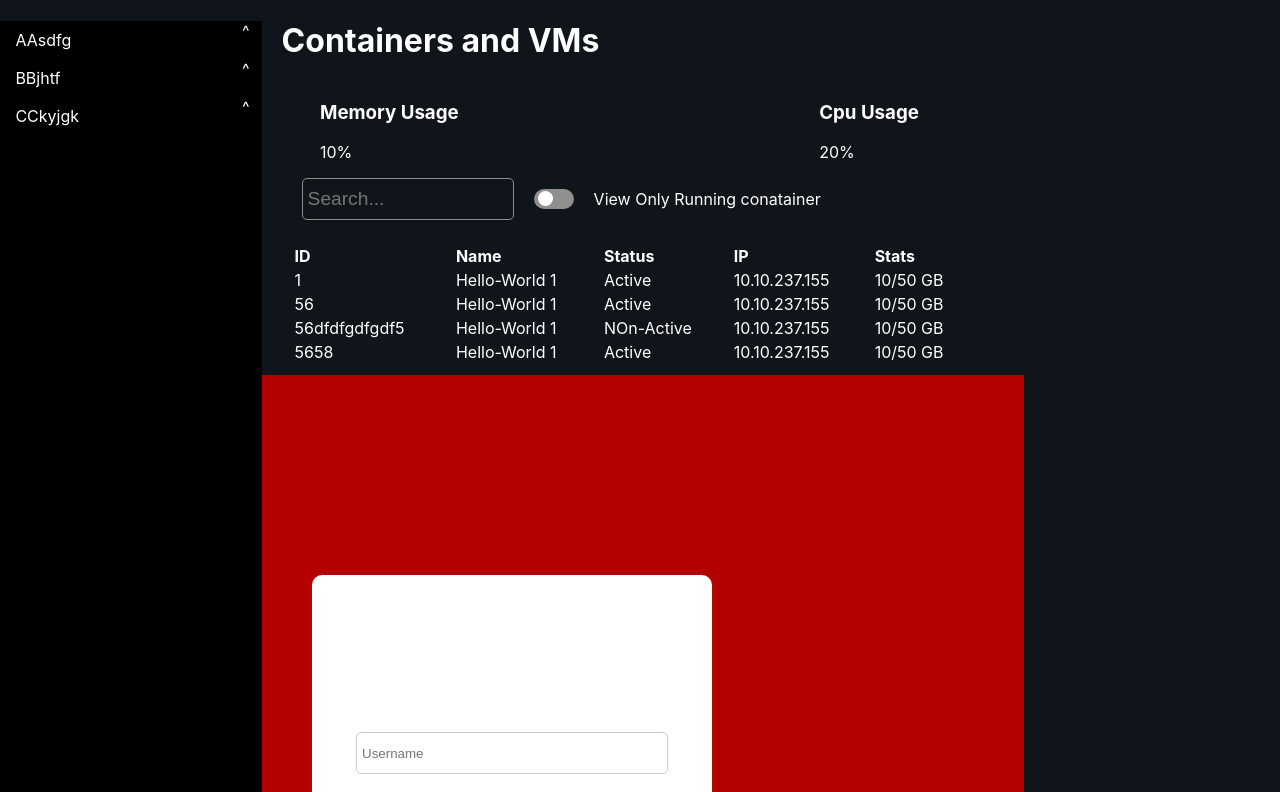
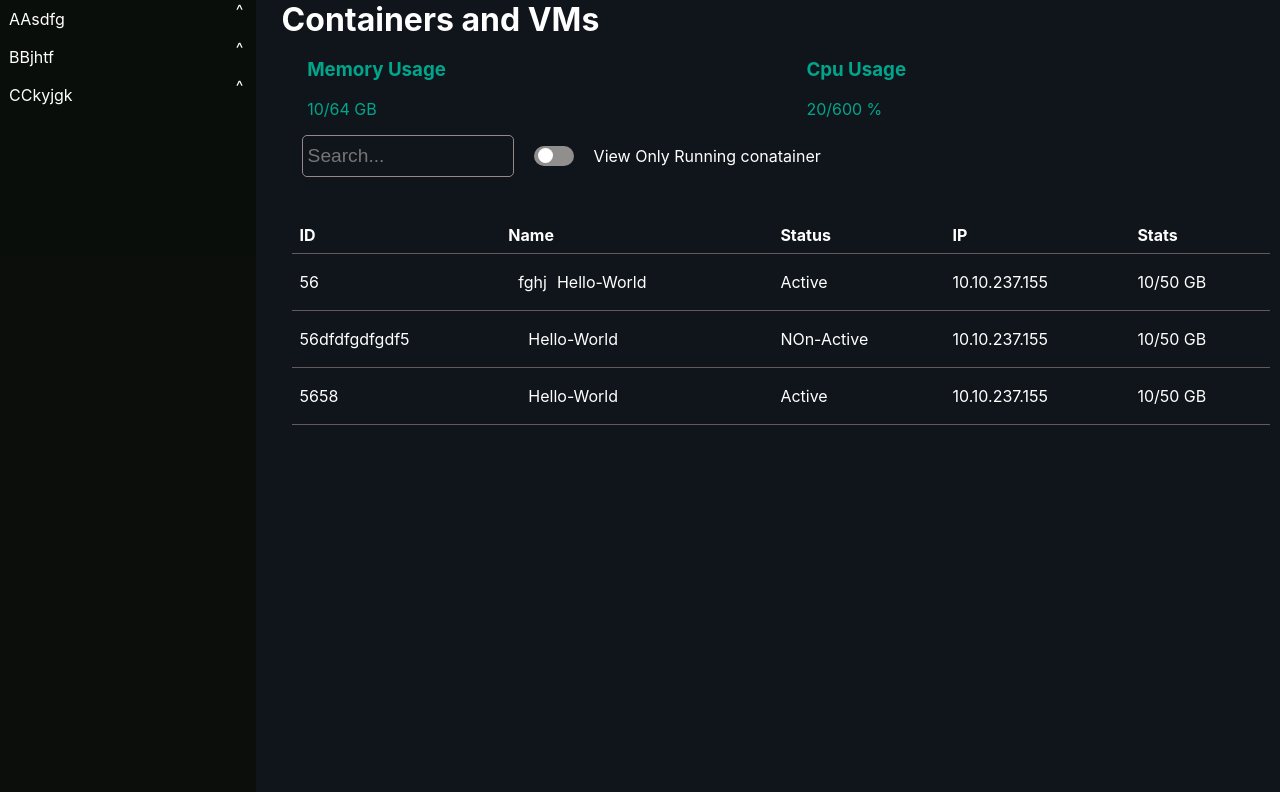
Before and after one commit to Stellar2703/Proxmox-Frontend, a React (Create React App) app: page / in a window 1280 px wide. Shown: the top 792 px of the page. Built offline with nearby package versions, Linux system fonts and the light colour scheme.

Commit message:
Table css and contents

```diff
--- a/src/App.js
+++ b/src/App.js
@@ -11,7 +11,7 @@ function App() {
       <div className="loginpage">
         <Navbar />
         <HomePage />
-        <Login />
+        {/* <Login />   */}
       </div>
     </div>
   );
--- a/src/Pages/Homepage.js
+++ b/src/Pages/Homepage.js
@@ -4,7 +4,17 @@ const TableData = (props) => {
 
         <tr>
             <td>{props.number}</td>
-            <td>{props.Container} 1</td>
+
+            <td>
+                <div className='Image_And_Info'>
+                    <div className='Image'>
+                        {props.Image}
+                    </div>
+                    <div className='Info'>
+                        {props.Container}
+                    </div>
+                </div>
+            </td>
             <td>{props.Status}</td>
             <td>{props.IP}</td>
             <td>{props.resource}</td>
@@ -21,11 +31,11 @@ const HomePage = () => {
                 <div className="UsageStat">
                     <div className="CPU">
                         <h3>Memory Usage</h3>
-                        <p>10%</p>
+                        <p>10/64 GB</p>
                     </div>
                     <div className="Memory">
                         <h3>Cpu Usage</h3>
-                        <p>20%</p>
+                        <p>20/600 %</p>
                     </div>
                 </div>
                 <div className="Info">
@@ -47,21 +57,18 @@ const HomePage = () => {
                                 <th>Stats</th>
                             </tr>
                         </thead>
+
                         <tbody>
 
-                                <TableData number="1" Container="Hello-World" Status="Active"IP="10.10.237.155" resource="10/50 GB" />
-                                <TableData number="56" Container="Hello-World" Status="Active" IP="10.10.237.155" resource="10/50 GB" />
-                                <TableData number="56dfdfgdfgdf5" Container="Hello-World" Status="NOn-Active" IP="10.10.237.155" resource="10/50 GB" />
-                                <TableData number="5658" Container="Hello-World" Status="Active" IP="10.10.237.155" resource="10/50 GB" />
+                            <TableData number="56" Container="Hello-World" Image="fghj" Status="Active" IP="10.10.237.155" resource="10/50 GB" />
+                            <TableData number="56dfdfgdfgdf5" Container="Hello-World" Status="NOn-Active" IP="10.10.237.155" resource="10/50 GB" />
+                            <TableData number="5658" Container="Hello-World" Status="Active" IP="10.10.237.155" resource="10/50 GB" />
 
 
                         </tbody>
                     </table>
                 </div>
             </div>
-
-
-
         </div>
     )
 }
--- a/src/Styles/Homepage.css
+++ b/src/Styles/Homepage.css
@@ -1,32 +1,43 @@
-body{
-    margin: 0%;
+.Home {
+  /* margin: 0px; */
+  /* padding: 0px; */
   background-color: rgb(16, 21, 27);
   color: white;
-    z-index: 0;
-    height: 1000vh;
-}
-
-.HomeContent{
-    text-align: left;
-    margin-left: 22vw;
+  z-index: 1;
+  height: 100vh;
+  /* border: 2px solid red; */
 
 }
 
-.UsageStat{
+.Image_And_Info{
+  display: flex ;
+  margin-right: 20px;
+  margin: 10px;
+
+}
+
+h1{
+  margin: 0px;
+}
+
+.HomeContent {
+  text-align: left;
+  margin-left: 22vw;
+}
+
+.UsageStat {
   display: flex;
   flex-direction: row;
   margin: 0;
-
-
+  color: #00a58c;
 }
 
-.UsageStat > *{
+.UsageStat>* {
   flex: 1;
-    margin: 0 3vw;
-
+  margin: 0 2vw;
 }
 
-.Search{
+.Search {
   display: flex;
   margin: 1vw 3vw;
   margin: 10px;
@@ -37,17 +48,16 @@ body{
   padding: 5px;
   background-color: rgb(16, 21, 27);
   font-size: larger;
-
 }
 
-.Info{
+.Info {
   display: flex;
   flex-direction: row;
   padding-left: 10px;
   align-items: center;
 }
 
-.Info > *{
+.Info>* {
   margin: 0 10px;
 
 }
@@ -74,7 +84,7 @@ body{
   right: 0;
   bottom: 0;
   background-color: #918e8e;
-    -webkit-transition: .4s;
+  /* -webkit-transition: .4s; */
   transition: .4s;
 }
 
@@ -86,21 +96,21 @@ body{
   left: 4px;
   bottom: 3px;
   background-color: rgb(255, 255, 255);
-    -webkit-transition: .4s;
+  /* -webkit-transition: .4s; */
   transition: .4s;
 }
 
-  input:checked + .slider {
+input:checked+.slider {
   background-color: #51aefa;
 }
 
-  input:focus + .slider {
+input:focus+.slider {
   box-shadow: 0 0 1px #2196F3;
 }
 
-  input:checked + .slider:before {
-    -webkit-transform: translateX(26px);
-    -ms-transform: translateX(26px);
+input:checked+.slider:before {
+  /* -webkit-transform: translateX(26px);
+  -ms-transform: translateX(26px); */
   transform: translateX(19px);
 }
 
@@ -113,15 +123,39 @@ body{
   border-radius: 50%;
 }
 
-  .Table{
+.Table {
   display: flex;
   padding: 10px;
   margin-top: 10px;
 
 }
 
-  .Table  > *{
-    flex: 0.7;
+.Table>* {
+  flex: 1;
   /* margin: 0 10px; */
-    padding-top: 3px;
+  /* padding-top: 3px; */
 }
+
+
+table {
+  width: 100%;
+  border-collapse: collapse;
+  margin-top: 20px;
+}
+
+th, td {
+  border-bottom: 1px solid #635b5b;
+  padding: 8px;
+  text-align: left;
+}
+
+th {
+  /* background-color: #007bff; */
+  color: white;
+}
+
+
+tr:hover {
+  background-color: rgb(58, 65, 71);
+  transition: 0.6s;
+}
--- a/src/Styles/Login.css
+++ b/src/Styles/Login.css
@@ -1,13 +1,12 @@
 .main{
-    background-color:rgb(180, 0, 0);
+    background-color:rgb(0, 0, 0);
     font-family: 'Roboto', sans-serif;
-    margin: 20;
-    padding: 0;
+    padding: 0px;
+    margin: 0px;
     display: flex;
     justify-content: center;
     align-items: center;
     height: 100vh;
-    width: 80vw;
 
 }
 
--- a/src/Styles/Navbar.css
+++ b/src/Styles/Navbar.css
@@ -6,10 +6,10 @@
     overflow: auto;
     scrollbar-width: none;
     width: 20vw;
-    background-color: black;
+    background-color: #080b03ab;
     color: white;
     position: absolute;
-    padding-left: 0.5vw;
+    /* padding-left: 0.5vw; */
     z-index: 1;
 
 
```
Lines whose indentation alone changed are shown as unchanged.
